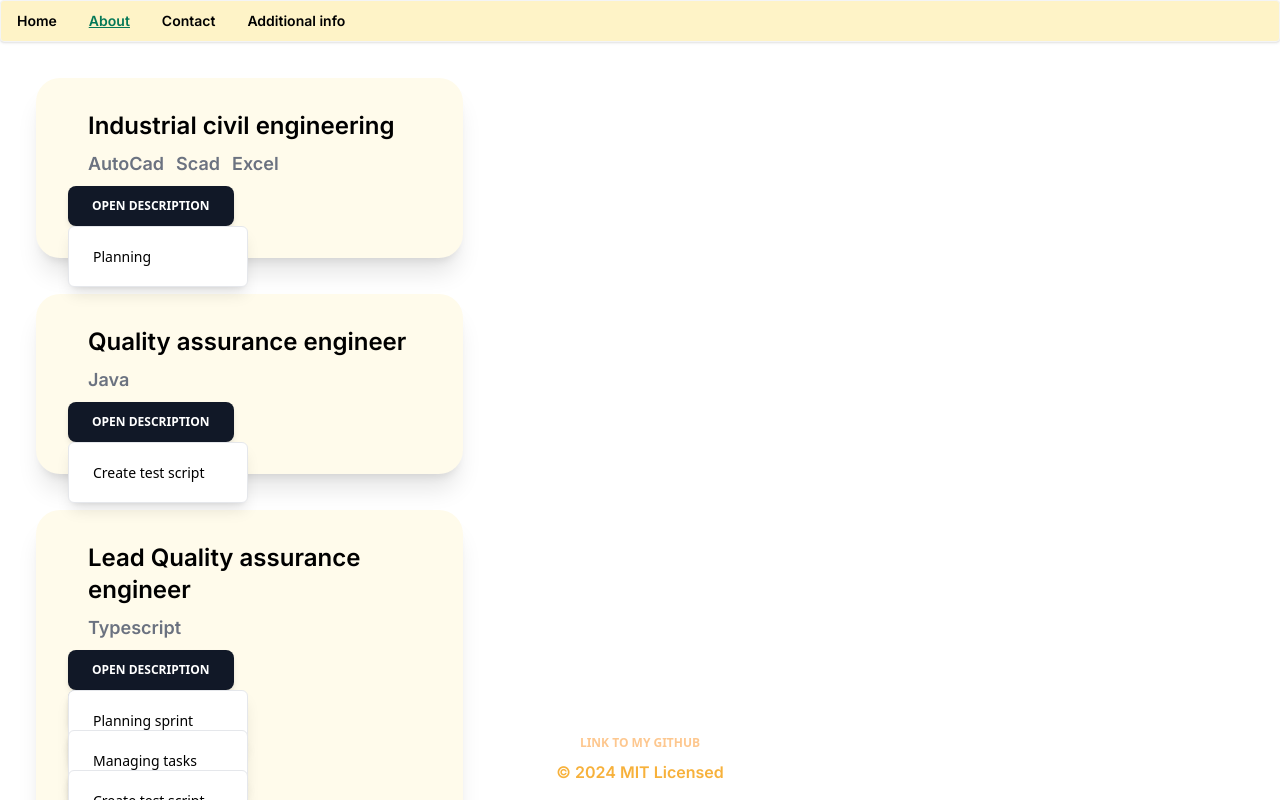
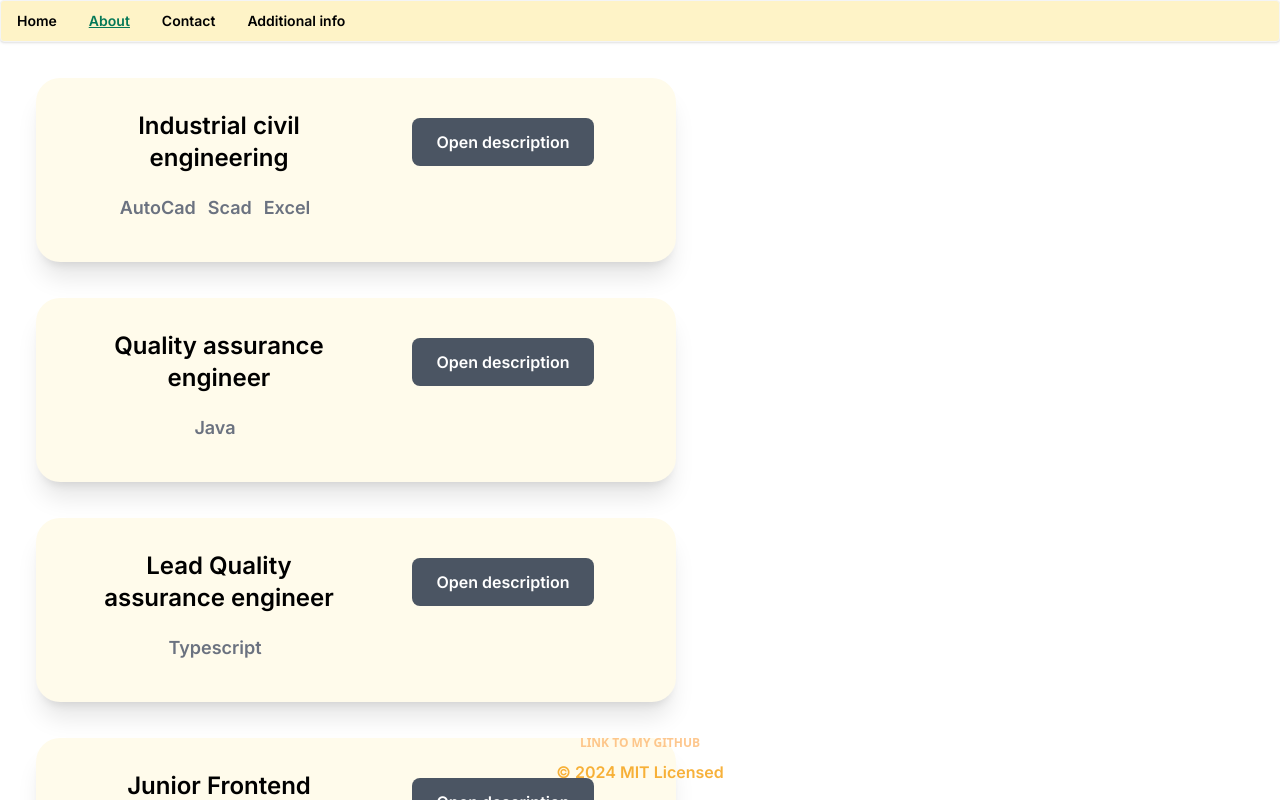
Before and after one commit to Shapkab/my-nextjs-prototype, a Next.js app: page /about in a window 1280 px wide. Shown: the top 800 px of the page. Built offline with nearby package versions, Linux system fonts and the light colour scheme.

Commit message:
In progress_1.1

```diff
--- a/app/about/page.tsx
+++ b/app/about/page.tsx
@@ -13,14 +13,14 @@ export default function About() {
         return (
           <div
             key={job.title}
-            className="hover-smooth-up transition-smooth m-9 w-1/3 cursor-pointer rounded-3xl bg-amber-50 p-8 shadow-xl hover:bg-amber-100"
+            className="hover-smooth-up transition-smooth m-9 grid w-1/2 cursor-pointer grid-cols-2 place-items-center gap-3 rounded-3xl bg-amber-50 p-8 shadow-xl hover:bg-amber-100"
           >
-            <HTag
-              tag="h3"
-              classname="flex items-center text-2xl font-semibold ml-5"
-            >
+            <HTag tag="h3" classname="text-center text-2xl font-semibold ml-5">
               {job.title}
             </HTag>
+            <div>
+              <Dropdown classname="right-0">{job.responsibilities}</Dropdown>
+            </div>
             <ul className="m-2 font-medium text-gray-500">
               {job.skills.map((skill) => {
                 return (
@@ -30,15 +30,6 @@ export default function About() {
                 );
               })}
             </ul>
-            <div>
-              {job.responsibilities.map((resp) => {
-                return (
-                  <Dropdown classname="" key={resp}>
-                    {resp}
-                  </Dropdown>
-                );
-              })}
-            </div>
           </div>
         );
       })}
--- a/app/page.tsx
+++ b/app/page.tsx
@@ -8,7 +8,7 @@ export default function Page() {
   return (
     <>
       <Header />
-      <Button className="m-auto mt-10 block animate-pulse bg-gradient-to-r from-pink-300 to-purple-300 text-gray-800 hover:to-amber-400">
+      <Button className="gradient-pink-purple m-auto mt-10 block animate-pulse text-gray-800 hover:to-amber-400">
         <Link href="/about">Let`s go</Link>
       </Button>
     </>
--- a/components/ui/dropdown.tsx
+++ b/components/ui/dropdown.tsx
@@ -1,38 +1,54 @@
 import cn from " /lib/utils";
-import React from "react";
+import React, { useState } from "react";
 
-export interface itemsMenuProps {
+export interface ItemsMenuProps {
   classname: string;
-  children: React.ReactNode;
+  children: React.ReactNode[];
 }
 
-export function Dropdown({ classname, children }: itemsMenuProps) {
+export function Dropdown({ classname, children }: ItemsMenuProps) {
+  const [isOpen, setIsOpen] = useState<boolean>(false);
+
+  const toggle = () => {
+    setIsOpen((old) => !old);
+  };
+
+  const transClass = isOpen ? "flex" : "hidden";
+
   return (
     <>
+      <div className={cn("", classname)}>
         <button
-        data-ripple-light="true"
-        data-popover-target="menu-1"
-        data-popover-nested="true"
           className={cn(
-          "flex select-none rounded-lg bg-gray-900 px-6 py-3 text-center align-middle font-sans text-xs font-bold uppercase text-white shadow-md shadow-gray-900/10 transition-all hover:shadow-lg hover:shadow-gray-900/20 focus:opacity-[0.85] focus:shadow-none active:opacity-[0.85] active:shadow-none disabled:pointer-events-none disabled:opacity-50 disabled:shadow-none",
+            "flex rounded-lg bg-gray-600 px-6 py-3 text-center text-white",
             classname,
           )}
+          onClick={toggle}
         >
           Open description
         </button>
+        {children.map((item) => {
+          return (
             <ul
-        role="menu"
-        data-popover="menu"
-        data-popover-placement="bottom"
-        className="border-blue-gray-50 text-blue-gray-500 shadow-blue-gray-500/10 absolute z-10 min-w-[180px] overflow-auto rounded-md border bg-white p-3 font-sans text-sm font-normal shadow-lg focus:outline-none"
+              key="item"
+              className={cn(
+                "text-blue-gray-500 gradient-pink-purple duration-600 translate-x-full rounded-lg border bg-white p-3 ease-in-out",
+                transClass,
+              )}
             >
-        <li
-          role="menuitem"
-          className="hover:bg-blue-gray-50 hover:text-blue-gray-900 focus:bg-blue-gray-50 focus:text-blue-gray-900 active:bg-blue-gray-50 active:text-blue-gray-900 block w-full cursor-pointer select-none rounded-md px-3 pb-2 pt-[9px] text-start leading-tight transition-all hover:bg-opacity-80 focus:bg-opacity-80 active:bg-opacity-80"
-        >
-          {children}
-        </li>
+              <li className="">{item}</li>
             </ul>
+          );
+        })}
+      </div>
+      {isOpen ? (
+        <div
+          className="fixed bottom-0 left-0 right-0 top-0 z-20"
+          onClick={toggle}
+        ></div>
+      ) : (
+        <></>
+      )}
     </>
   );
 }
--- a/styles/globals.css
+++ b/styles/globals.css
@@ -37,3 +37,9 @@ Fix it
     @apply;
   }
 }
+
+@layer utilities {
+  .gradient-pink-purple {
+    @apply bg-gradient-to-r from-pink-300 to-purple-300;
+  }
+}
```
Lines whose indentation alone changed are shown as unchanged.
